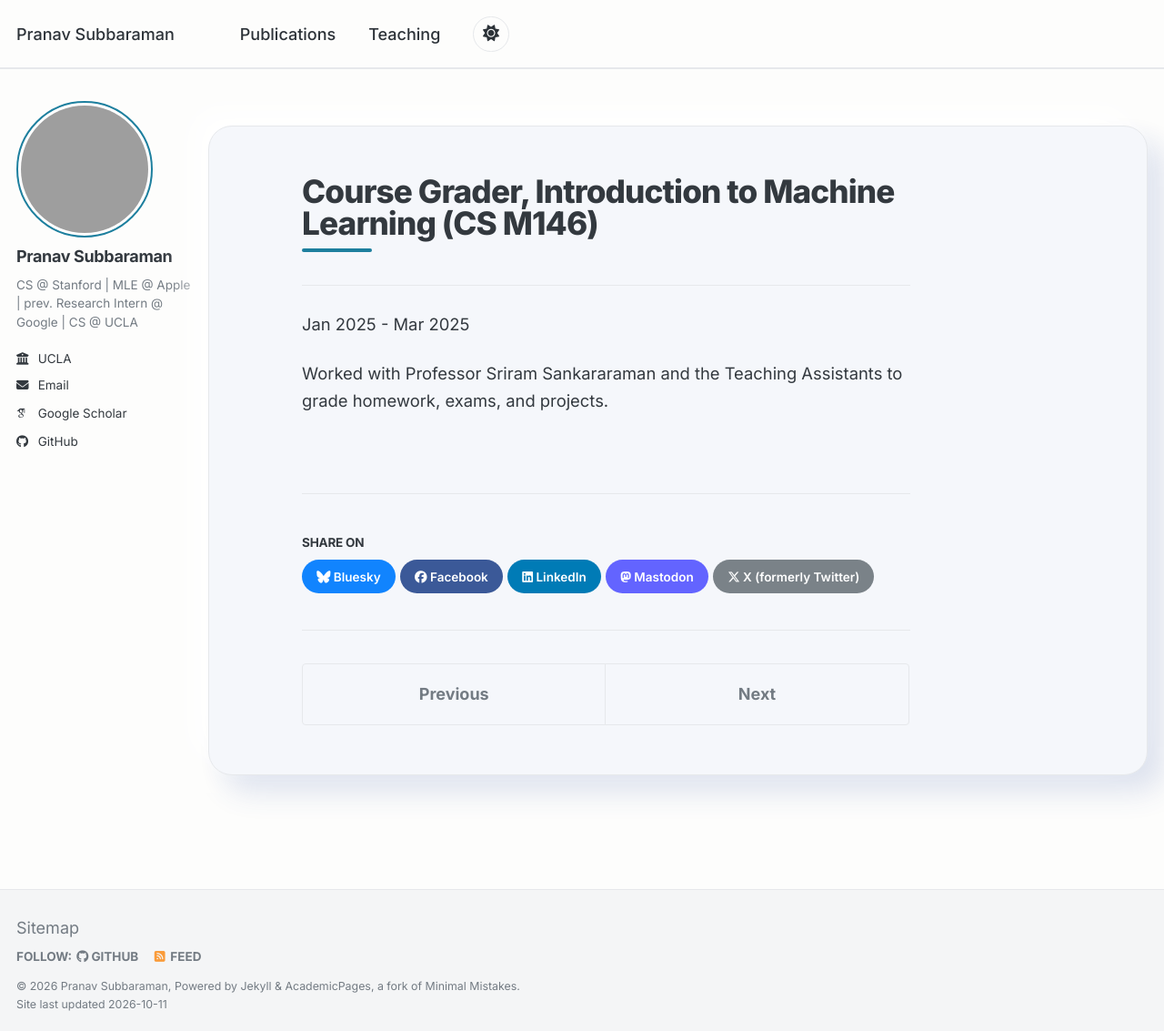
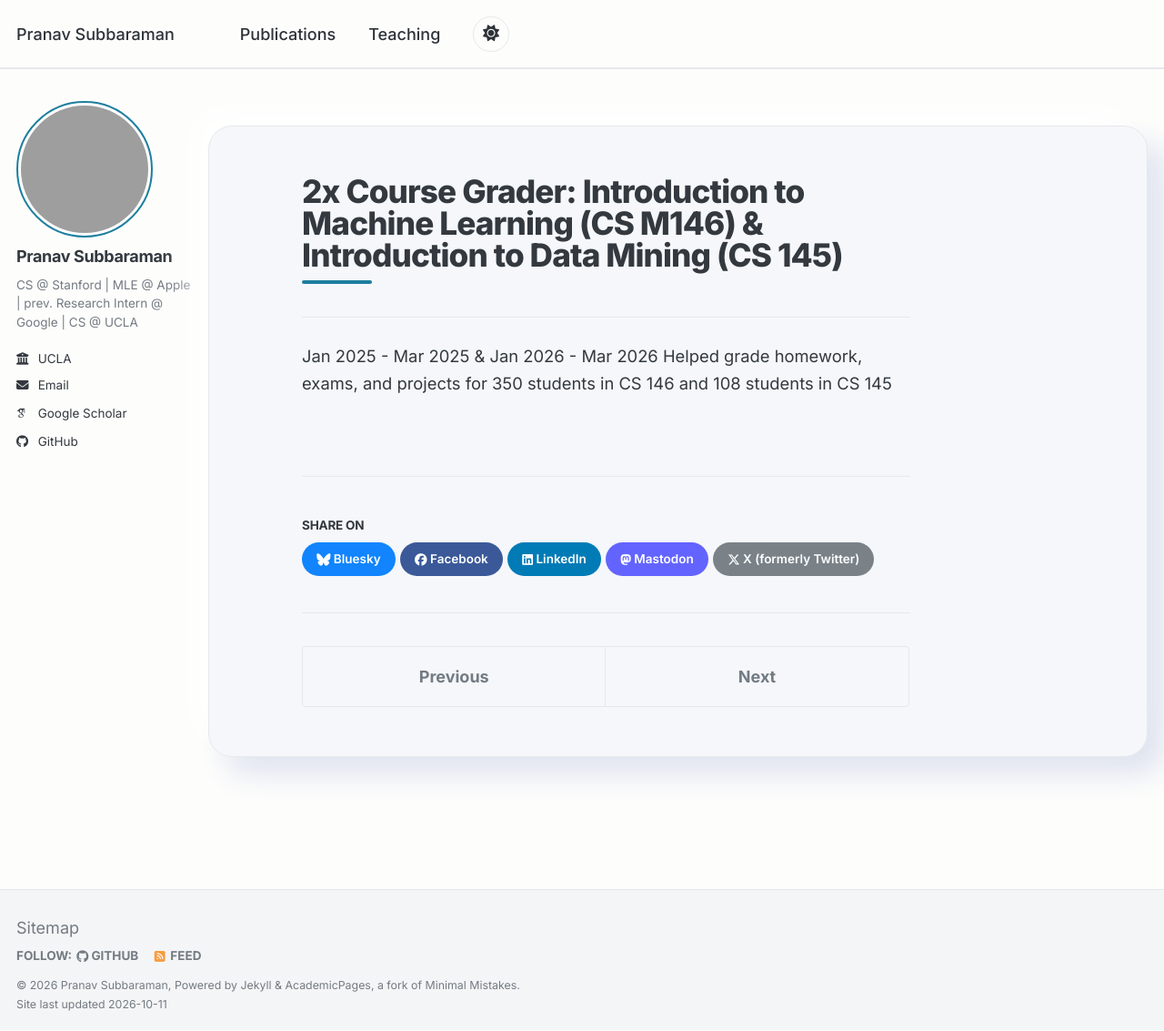
Before and after one commit to PranavSubbaraman/pranavsubbaraman.github.io, a Jekyll site: the page built from _teaching/2025-winter-cs-m146-course-grader.md, in a window 1280 px wide and 1133 px high. Shown: the whole window at 91% size. Built offline with Jekyll 4.4.1, drawn with Linux system fonts in a browser that asks for light colours; some web fonts are replaced; a script bundle is joined from its source files by our own code; library files that are not in the unit come from our copies.

Commit message:
Update 2025-winter-cs-m146-course-grader.md

```diff
--- a/_teaching/2025-winter-cs-m146-course-grader.md
+++ b/_teaching/2025-winter-cs-m146-course-grader.md
@@ -1,5 +1,5 @@
 ---
-title: "Course Grader, Introduction to Machine Learning (CS M146)"
+title: "2x Course Grader: Introduction to Machine Learning (CS M146) & Introduction to Data Mining (CS 145)"
 collection: teaching
 type: "Course Grader"
 permalink: /teaching/2025-winter-cs-m146-course-grader
@@ -9,6 +9,5 @@ location: "Los Angeles, CA"
 hide_meta: true
 ---
 
-Jan 2025 - Mar 2025
-
-Worked with Professor Sriram Sankararaman and the Teaching Assistants to grade homework, exams, and projects.
+Jan 2025 - Mar 2025 & Jan 2026 - Mar 2026
+Helped grade homework, exams, and projects for 350 students in CS 146 and 108 students in CS 145
```
